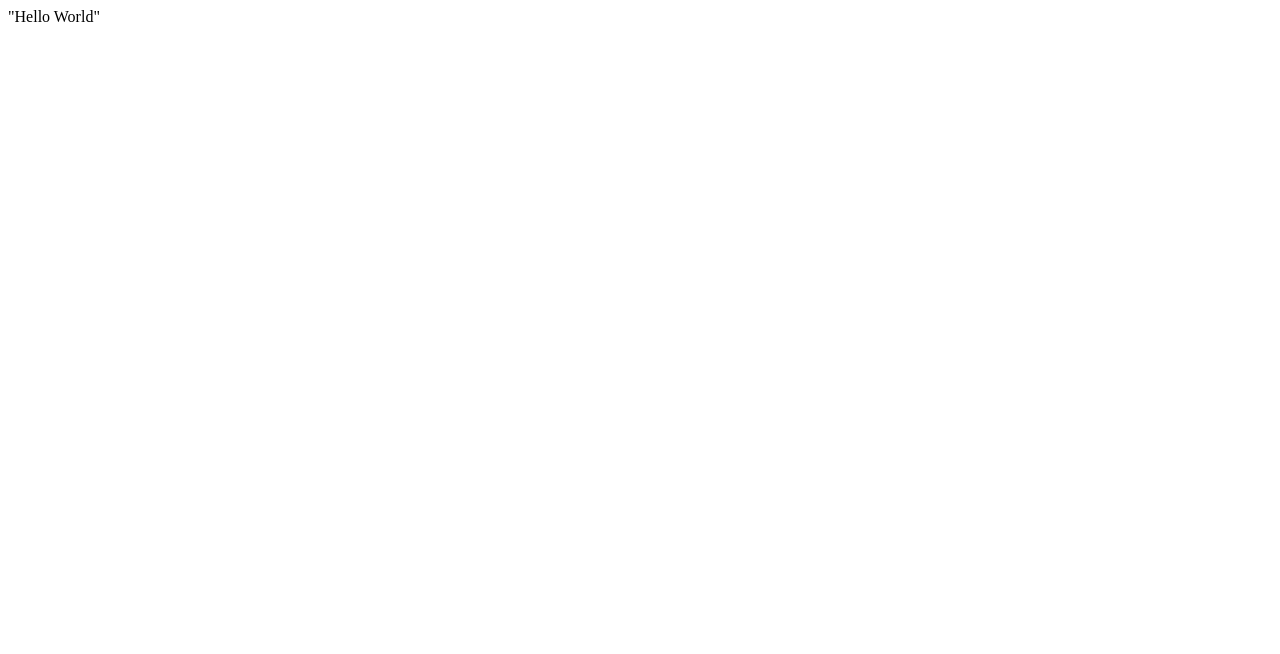
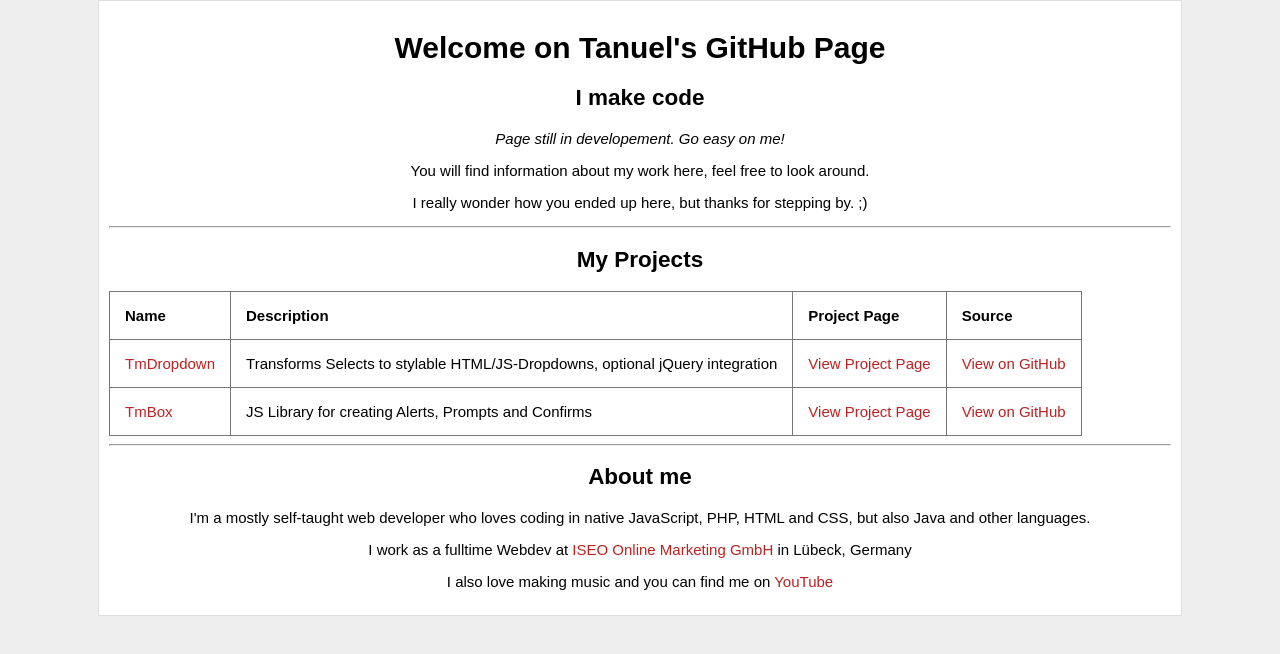
Before and after one commit to Tanuel/tanuel.github.io, a plain HTML site: page index.html in a window 1280 px wide. Drawn offline with Linux system fonts and the light colour scheme.

Commit message:
first real version of github page

```diff
--- /dev/null
+++ b/assets/css/style.css
@@ -0,0 +1,60 @@
+html {
+	font-family: Arial, Helvetica, sans-serif;
+	font-size: 15px;
+	max-width: 1100px;
+    margin: 0 auto;
+    background:#eee
+}
+body{
+	border:1px solid #ddd;
+	background:#fff;
+	margin-top:0;
+	padding:10px;
+}
+a,a:visited,a:link {
+	text-decoration: none;
+	color:#bb2222;
+}
+a:hover {
+	text-decoration: underline;
+}
+a > button{
+	background-color:#cc3333;
+	border-color:#881111;
+	cursor:pointer;
+	padding:0.4em 0.8em;
+	color:#fff;
+	border-radius:0.33em;
+}
+a > button:hover {
+	background-color:#bb2222;
+}
+
+table {
+	border-collapse: collapse;
+}
+th {
+	text-align: left;
+}
+th, td {
+	border: 1px solid #777;
+	padding: 1em;
+}
+code{
+	font-family:monospace;
+	border:1px solid #ddd;
+	border-radius:5px;
+	background:#eee;
+	white-space:pre;
+	display:block;
+	padding:0.66em;
+}
+
+summary{
+    padding-top:0.66em;
+    cursor:pointer;
+    outline:0;
+}
+.text-center{
+	text-align:center;
+}
--- a/index.html
+++ b/index.html
@@ -1 +1,65 @@
-"Hello World"
+<!DOCTYPE html>
+<!--
+Copyright (C) 2017 Daniel Schuster <tanuel.mategi@gmail.com>
+
+This program is free software: you can redistribute it and/or modify
+it under the terms of the GNU General Public License as published by
+the Free Software Foundation, either version 3 of the License, or
+(at your option) any later version.
+
+This program is distributed in the hope that it will be useful,
+but WITHOUT ANY WARRANTY; without even the implied warranty of
+MERCHANTABILITY or FITNESS FOR A PARTICULAR PURPOSE.  See the
+GNU General Public License for more details.
+
+More info and license text: <http://www.gnu.org/licenses/>.
+-->
+<html>
+	<head>
+		<meta charset="utf-8">
+		<title>Tanuel on GitHub</title>
+		<link rel="stylesheet" href="assets/css/style.css">
+	</head>
+	<body>
+		<h1 class="text-center">Welcome on Tanuel's GitHub Page</h1>
+		<section class="text-center">
+			<h2>I make code</h2>
+			<p><i>Page still in developement. Go easy on me!</i></p>
+			<p>You will find information about my work here, feel free to look around.</p>
+			<p>I really wonder how you ended up here, but thanks for stepping by. ;)</p>
+		</section>
+        <hr>
+		<h2 class="text-center">My Projects</h2>
+        <table>
+            <thead>
+                <tr>
+                    <th>Name</th>
+                    <th>Description</th>
+                    <th>Project Page</th>
+                    <th>Source</th>
+                </tr>
+            </thead>
+            <tbody>
+                <tr>
+                    <td><a href="/TmDropdown">TmDropdown</a></td>
+                    <td>Transforms Selects to stylable HTML/JS-Dropdowns, optional jQuery integration</td>
+                    <td><a href="/TmDropdown">View Project Page</a></td>
+                    <td><a href="https://github.com/Tanuel/TmDropdown" target="_blank">View on GitHub</a></td>
+                </tr>
+                <tr>
+                    <td><a <href="/TmBox">TmBox</a></td>
+                    <td>JS Library for creating Alerts, Prompts and Confirms</td>
+                    <td><a href="/TmBox">View Project Page</a></td>
+                    <td><a href="https://github.com/Tanuel/TmBox" target="_blank">View on GitHub</a></td>
+                </tr>
+            </tbody>
+        </table>
+		<hr>
+		<section class="text-center">
+			<h2>About me</h2>
+			<p>I'm a mostly self-taught web developer who loves coding in native JavaScript, PHP, HTML and CSS, but also Java and other languages.<p>
+			<p>I work as a fulltime Webdev at <a href="http://iseo.de">ISEO Online Marketing GmbH</a> in Lübeck, Germany</p>
+			<p>I also love making music and you can find me on <a href="https://youtube.com/user/tanuelmategi" target="_blank">YouTube</a></p>
+		</section>
+	</body>
+</html>
```
Also changed, not shown: nbproject/project.xml (added, +9 -0 lines), 2 other files.
